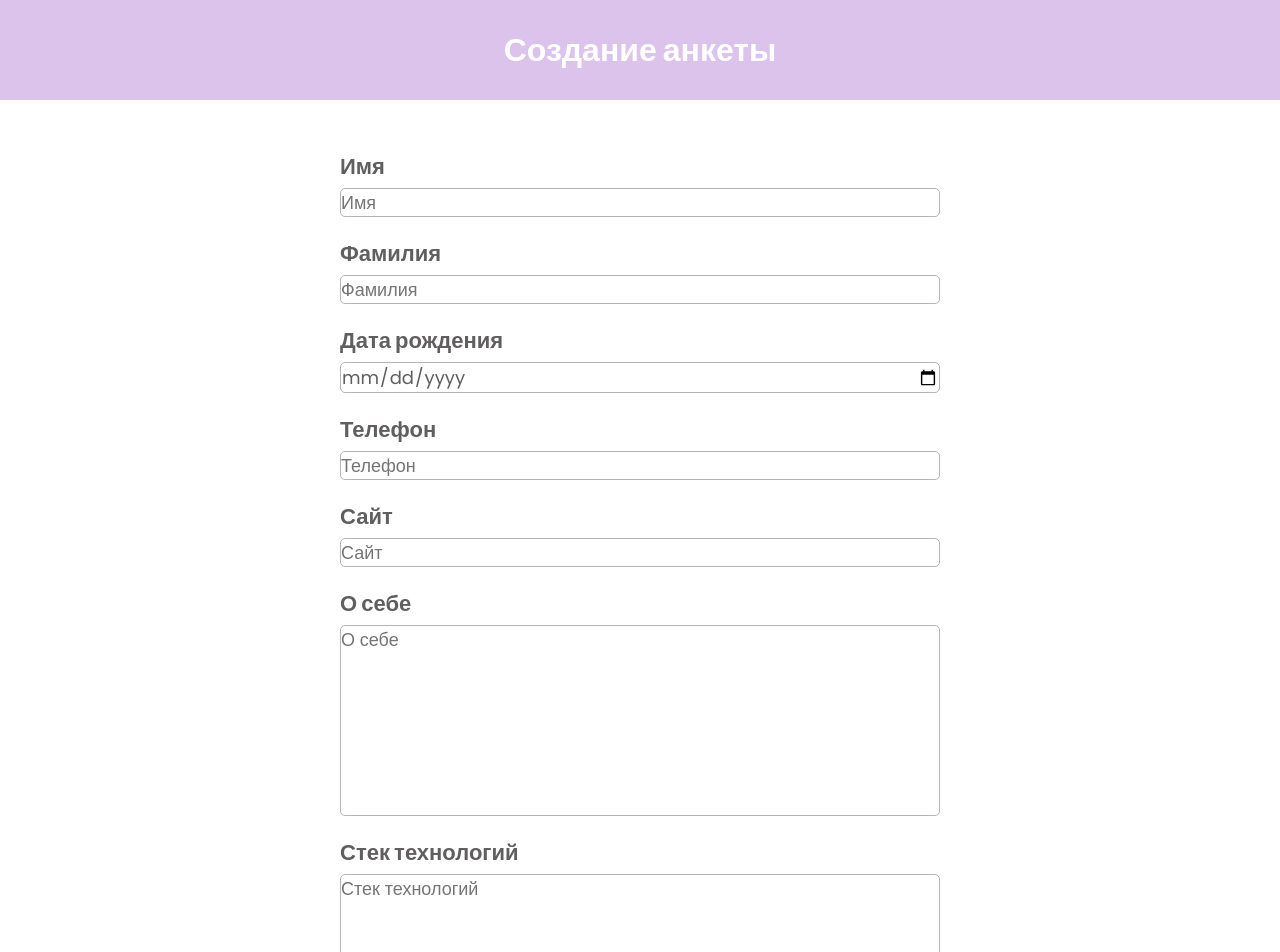
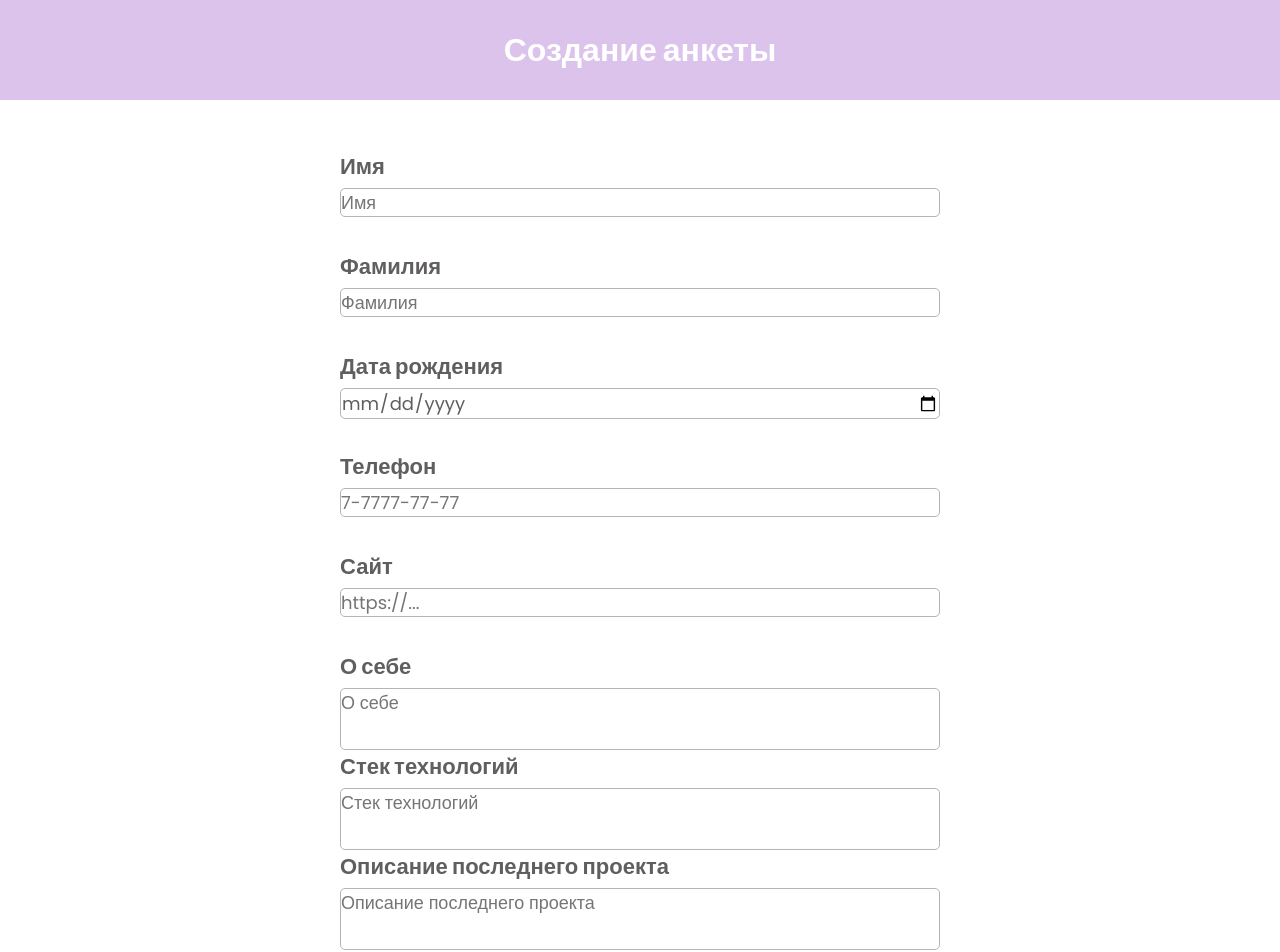
Before and after one commit to xzfantom/react-intensive, a React (Create React App) app: page / in a window 1280 px wide. Shown: the top 952 px of the page. Built offline with nearby package versions, Linux system fonts and the light colour scheme; the HTML template or start-up script is replaced by a standard one.

Commit message:
partial validation done

```diff
--- a/src/App.jsx
+++ b/src/App.jsx
@@ -1,7 +1,8 @@
 import React from 'react';
+import Form from './Form';
 import styles from './App.module.css';
-import Input from './Input';
-import Button from './Button';
+import validation from './validation';
+import errorsTextTemplate from './errors';
 
 class App extends React.Component {
   constructor(props) {
@@ -23,38 +24,14 @@ class App extends React.Component {
     last_proj_description: '',
   };
 
-  errorsTextTemplate = {
-    name: 'Первый символ должен быть заглавной буквой',
-    family_name: 'Первый символ должен быть заглавной буквой',
-    date_of_birth: '',
-    tel: 'Номер телефона не может содержать более 12 цифр',
-    web_site: 'Адрес веб-сайта должен начинаться с https://',
-    about: 'Текст не может содержать более 600 символов',
-    skills: 'Текст не может содержать более 600 символов',
-    last_proj_description: 'Текст не может содержать более 600 символов',
-  };
+  validate(value, inputName) {
+    const regExp = new RegExp(validation[inputName]);
 
-  validate(value, inputName) {
-    let objTest = {
-      name: /^[A-Z].*$/,
-      family_name: /^[A-Z].+$|^[А-Я].+$/,
-      date_of_birth: '',
-      tel: '',
-      web_site: /^https|HTTPS:\/\/.*$/,
-      about: '',
-      skills: '',
-      last_proj_description: '',
-    };
-    console.log('inputName>>>' + inputName);
-    const regExp = new RegExp(objTest[inputName]);
-    console.log('regExp>>' + regExp);
-    console.log('from state>>' + this.state.inputs[inputName]);
     if (regExp.test(value)) {
       console.log(true);
       return true;
     }
     return false;
-    // return true;
   }
   onChange = (event) => {
     const inputName = event.target.name;
@@ -67,6 +44,9 @@ class App extends React.Component {
           ...prevState.inputs,
           [inputName]: value,
         },
+        errors: {
+          ...this.initialState,
+        },
       }));
     } else {
       this.setState((prevState) => ({
@@ -75,9 +55,14 @@ class App extends React.Component {
           ...prevState.inputs,
           [inputName]: value,
         },
+        errors: {
+          ...prevState.errors,
+          [inputName]: errorsTextTemplate[inputName],
+        },
       }));
-      console.log('!!!not ok');
+      console.log(this.state.errors);
     }
+    console.log('from state>>' + this.state.inputs[inputName]);
   };
 
   handleFormReset = () => {
@@ -96,77 +81,12 @@ class App extends React.Component {
           <h1>Создание анкеты</h1>
         </div>
         <section>
-          <form
-            onSubmit={this.handleSubmit}
-            onReset={this.handleFormReset}
-            className={styles.formWrapper}
-          >
-            <div className={styles.groupedInputsWrapper}>
-              <Input
-                inputLabel="Имя"
-                name="name"
-                type="text"
-                onChange={this.onChange}
-                value={this.state.inputs.name}
-              />
-              <Input
-                inputLabel="Фамилия"
-                name="family_name"
-                type="text"
-                onChange={this.onChange}
-                value={this.state.inputs.family_name}
-              />
-              <Input
-                inputLabel="Дата рождения"
-                name="date_of_birth"
-                type="date"
-                onChange={this.onChange}
-                value={this.state.inputs.date_of_birth}
-              />
-              <Input
-                inputLabel="Телефон"
-                name="tel"
-                type="tel"
-                onChange={this.onChange}
-                value={this.state.inputs.tel}
-              />
-              <Input
-                inputLabel="Сайт"
-                name="web_site"
-                type="url"
-                onChange={this.onChange}
-                value={this.state.inputs.web_site}
-              />
-              <Input
-                inputLabel="О себе"
-                name="about"
-                type="text"
-                isTextArea={true}
-                onChange={this.onChange}
-                value={this.state.inputs.about}
-              />
-              <Input
-                inputLabel="Стек технологий"
-                name="skills"
-                type="text"
-                isTextArea={true}
-                onChange={this.onChange}
-                value={this.state.inputs.skills}
-              />
-              <Input
-                inputLabel="Описание последнего проекта"
-                name="last_proj_description"
-                type="text"
-                isTextArea={true}
-                onChange={this.onChange}
-                value={this.state.inputs.last_proj_description}
-              />
-            </div>
-            <div className={styles.buttonWrapper}>
-              <Button type="reset" buttonName="Отменить" />
-              <Button type="submit" buttonName="Сохранить" />
-            </div>
-          </form>
+          <Form
+            handleSubmit={this.handleSubmit}
+            handleFormReset={this.handleFormReset}
+            onChange={this.onChange}
+            state={this.state}
+          />
         </section>
       </div>
     );
--- a/src/App.module.css
+++ b/src/App.module.css
@@ -41,30 +41,3 @@ button {
 section {
   background-color: white;
 }
-
-.formWrapper {
-  max-width: 90%;
-  margin: 0 auto;
-  padding: 50px 0 0 0;
-  display: flex;
-  flex-direction: column;
-  justify-content: center;
-  row-gap: 20px;
-}
-.groupedInputsWrapper {
-  display: flex;
-  flex-direction: column;
-  justify-content: center;
-  row-gap: 20px;
-  margin: 0 auto;
-  max-width: 600px;
-  width: 100%;
-  align-items: center;
-}
-
-.buttonWrapper {
-  display: flex;
-  column-gap: 60px;
-  justify-content: center;
-  padding: 20px;
-}
--- /dev/null
+++ b/src/Form.jsx
@@ -0,0 +1,87 @@
+import React from 'react';
+import styles from './Form.module.css';
+import Input from './Input';
+import Button from './Button';
+
+class Form extends React.Component {
+  constructor(props) {
+    super(props);
+  }
+
+  render() {
+    const { handleSubmit, handleFormReset, onChange, state } = this.props;
+
+    return (
+      <form
+        onSubmit={handleSubmit}
+        onReset={handleFormReset}
+        className={styles.formWrapper}
+        onChange={onChange}
+      >
+        <div className={styles.groupedInputsWrapper}>
+          <Input inputLabel="Имя" name="name" type="text" onChange={onChange} state={state} />
+          <Input
+            inputLabel="Фамилия"
+            name="family_name"
+            type="text"
+            onChange={onChange}
+            state={state}
+          />
+          <Input
+            inputLabel="Дата рождения"
+            name="date_of_birth"
+            type="date"
+            onChange={onChange}
+            state={state}
+          />
+          <Input
+            inputLabel="Телефон"
+            name="tel"
+            type="tel"
+            placeholder="7-7777-77-77"
+            onChange={onChange}
+            state={state}
+          />
+          <Input
+            inputLabel="Сайт"
+            name="web_site"
+            type="url"
+            placeholder="https://..."
+            onChange={onChange}
+            state={state}
+          />
+          <Input
+            inputLabel="О себе"
+            name="about"
+            type="text"
+            isTextArea={true}
+            onChange={onChange}
+            state={state}
+          />
+          <Input
+            inputLabel="Стек технологий"
+            name="skills"
+            type="text"
+            isTextArea={true}
+            onChange={onChange}
+            state={state}
+          />
+          <Input
+            inputLabel="Описание последнего проекта"
+            name="last_proj_description"
+            type="text"
+            isTextArea={true}
+            onChange={onChange}
+            state={state}
+          />
+        </div>
+        <div className={styles.buttonWrapper}>
+          <Button type="reset" buttonName="Отменить" />
+          <Button type="submit" buttonName="Сохранить" />
+        </div>
+      </form>
+    );
+  }
+}
+
+export default Form;
--- /dev/null
+++ b/src/Form.module.css
@@ -0,0 +1,25 @@
+.formWrapper {
+  max-width: 90%;
+  margin: 0 auto;
+  padding: 50px 0 0 0;
+  display: flex;
+  flex-direction: column;
+  justify-content: center;
+  row-gap: 20px;
+}
+.groupedInputsWrapper {
+  display: flex;
+  flex-direction: column;
+  justify-content: center;
+  margin: 0 auto;
+  max-width: 600px;
+  width: 100%;
+  align-items: center;
+}
+
+.buttonWrapper {
+  display: flex;
+  column-gap: 60px;
+  justify-content: center;
+  padding: 20px;
+}
--- a/src/Input.jsx
+++ b/src/Input.jsx
@@ -5,10 +5,16 @@ class Input extends React.Component {
     super(props);
   }
   render() {
-    const { inputLabel, type, onChange, name, value, isTextArea = false } = this.props;
-
-    const validateInput = () => {};
-
+    const {
+      inputLabel,
+      type,
+      onChange,
+      name,
+      state,
+      isTextArea = false,
+      placeholder = inputLabel,
+    } = this.props;
+    const errorMessage = state.errors[name];
     if (isTextArea) {
       return (
         <div className={styles.formInput}>
@@ -18,10 +24,11 @@ class Input extends React.Component {
             name={name}
             className={styles.inputText}
             rows="7"
-            placeholder={inputLabel}
+            placeholder={placeholder}
             onChange={onChange}
-            value={value}
+            value={state[name]}
           />
+          {errorMessage && <div className={styles.errorMessage}>{errorMessage}</div>}
         </div>
       );
     }
@@ -34,10 +41,11 @@ class Input extends React.Component {
           name={name}
           className={styles.inputText}
           type={type}
-          placeholder={inputLabel}
+          placeholder={placeholder}
           onChange={onChange}
-          value={value}
+          value={state[name]}
         />
+        {errorMessage && <div className={styles.errorMessage}>{errorMessage}</div>}
       </div>
     );
   }
--- a/src/Input.module.css
+++ b/src/Input.module.css
@@ -39,6 +39,11 @@ label {
   flex-direction: column;
   row-gap: 5px;
   font-size: 18px;
-  justify-content: center;
+  justify-content: start;
   width: 100%;
+  height: 100px;
 }
+
+.errorMessage {
+  color: #ef4147;
+}
--- /dev/null
+++ b/src/errors.js
@@ -0,0 +1,13 @@
+const errorsTextTemplate = {
+  name: 'Первый символ должен быть заглавной буквой',
+  family_name: 'Первый символ должен быть заглавной буквой',
+  date_of_birth: '',
+  tel1: 'Номер телефона соответсвтовать формату Х-ХХХХ-ХХ-ХХ',
+  tel2: 'Номер телефона не может содержать более 9цифр',
+  web_site: 'Адрес веб-сайта должен начинаться с https://',
+  about: 'Текст не может содержать более 600 символов',
+  skills: 'Текст не может содержать более 600 символов',
+  last_proj_description: 'Текст не может содержать более 600 символов',
+};
+
+export default errorsTextTemplate;
--- /dev/null
+++ b/src/validation.js
@@ -0,0 +1,12 @@
+const validationRegExps = {
+  name: /^[A-Z].*$/,
+  family_name: /^[A-Z].*$/,
+  date_of_birth: '',
+  tel: /[0-9]{1}-[0-9]{4}-[0-9]{2}-[0-9]{2}/,
+  web_site: /^https|HTTPS:\/\/.*$/,
+  about: '',
+  skills: '',
+  last_proj_description: '',
+};
+
+export default validationRegExps;
```
